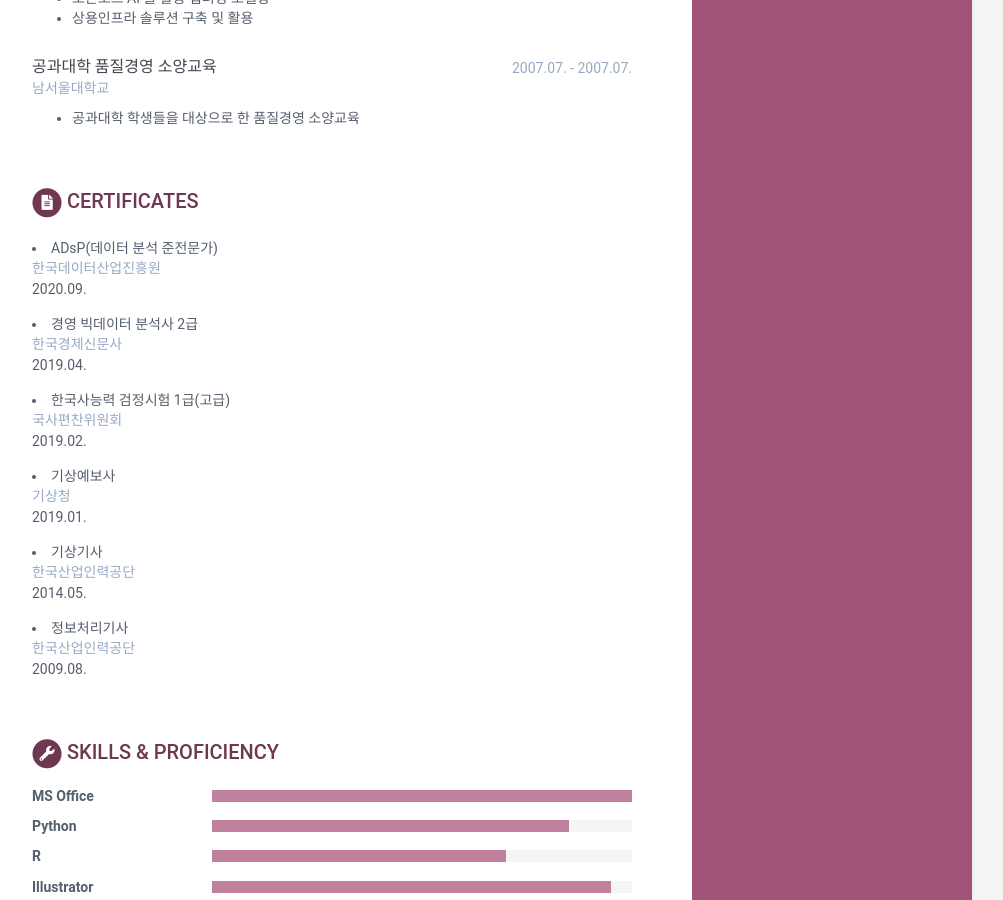
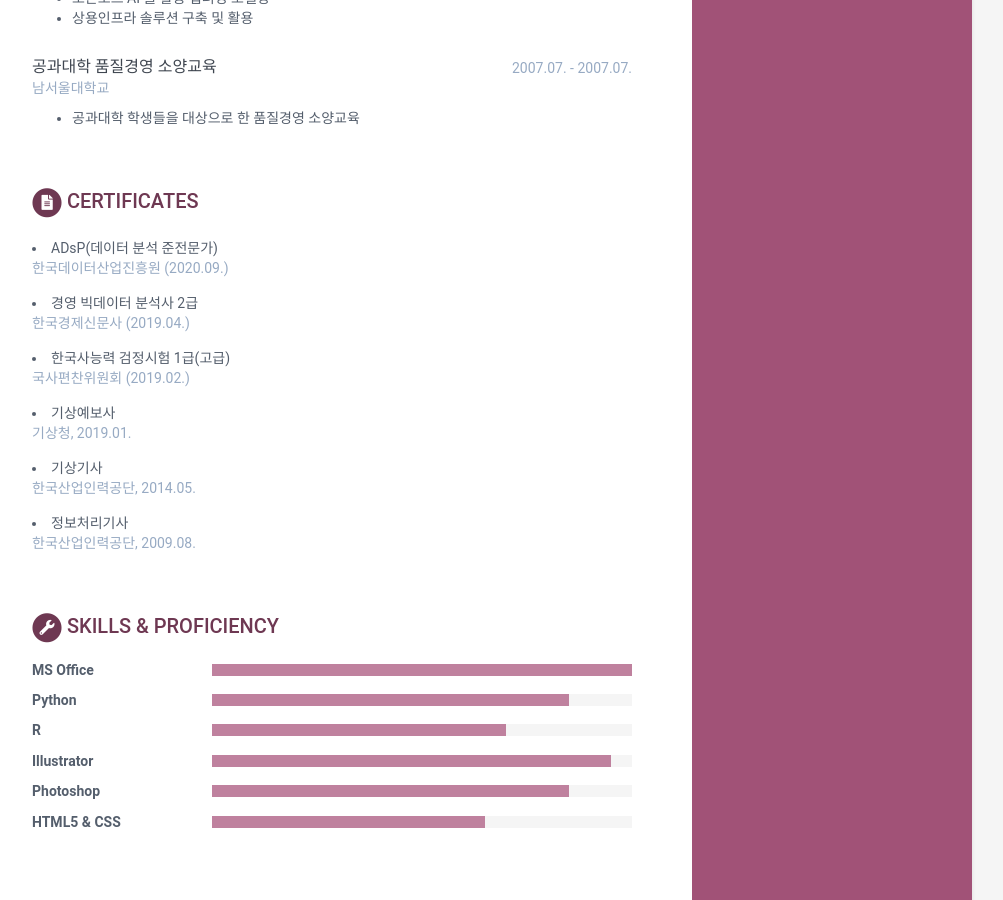
Before and after one commit to ranisop/resume, a Jekyll site: the page built from index.html, in a window 1280 px wide and 900 px high, scrolled down 2832 px. Shown: the whole window, without its empty margins (168-1171 px from the left). Built offline with Jekyll 4.4.1, drawn with Linux system fonts in a browser that asks for light colours; part of the change alters nothing that is shown.

```diff
--- a/_data/data.yml
+++ b/_data/data.yml
@@ -286,28 +286,28 @@ publications:
 #       bibendum fringilla a eu lectus.
     papers:
       - title: ADsP(데이터 분석 준전문가)
-        authors: 한국데이터산업진흥원
-        conference: 2020.09.
+        authors: 한국데이터산업진흥원 (2020.09.)
+#        conference: 2020.09.
 
       - title: 경영 빅데이터 분석사 2급
-        authors: 한국경제신문사
-        conference: 2019.04.
+        authors: 한국경제신문사 (2019.04.)
+#        conference: 2019.04.
 
       - title: 한국사능력 검정시험 1급(고급)
-        authors: 국사편찬위원회
-        conference: 2019.02.
+        authors: 국사편찬위원회 (2019.02.)
+#        conference: 2019.02.
 
       - title: 기상예보사
-        authors: 기상청
-        conference: 2019.01.
+        authors: 기상청, 2019.01.
+#        conference: 2019.01.
 
       - title: 기상기사
-        authors: 한국산업인력공단
-        conference: 2014.05.
+        authors: 한국산업인력공단, 2014.05.
+#        conference: 2014.05.
 
       - title: 정보처리기사
-        authors: 한국산업인력공단
-        conference: 2009.08.
+        authors: 한국산업인력공단, 2009.08.
+#        conference: 2009.08.
 
 
 skills:
```
